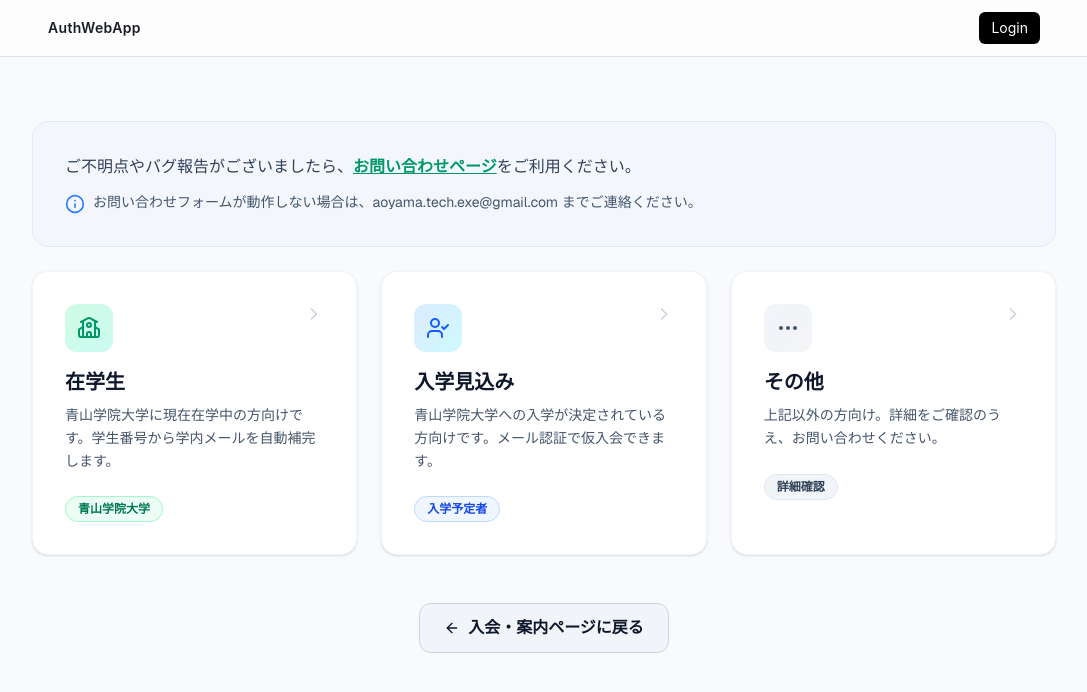
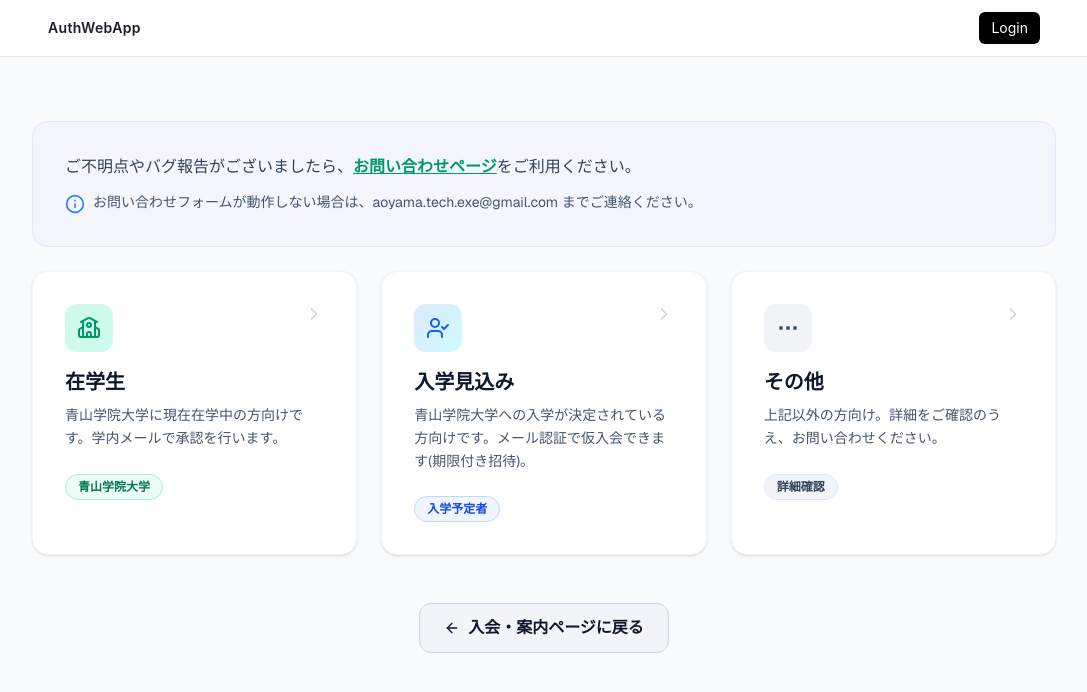
Before and after one commit to digitart-tech-assoc/AuthWebApp, a Next.js app in the folder frontend/: page /join/form in a window 1280 px wide. Shown: the top 692 px of the page, without its empty margins (96-1183 px from the left). Built offline with nearby package versions, Linux system fonts and the light colour scheme; no server answers.

Commit message:
feat: 在学生および入学見込みの説明文を更新

```diff
--- a/frontend/src/app/join/form/page.tsx
+++ b/frontend/src/app/join/form/page.tsx
@@ -40,7 +40,7 @@ export default function JoinFormSelectionPage({ searchParams }: { searchParams?:
                 </div>
                 <h3 className="text-xl font-bold text-slate-900 mb-2">在学生</h3>
                 <p className="text-sm text-slate-600 mb-6 leading-relaxed">
-                  青山学院大学に現在在学中の方向けです。学生番号から学内メールを自動補完します。
+                  青山学院大学に現在在学中の方向けです。学内メールで承認を行います。
                 </p>
                 <div className="inline-block px-3 py-1 rounded-full text-xs font-semibold bg-emerald-50 text-emerald-700 border border-emerald-200">青山学院大学</div>
               </div>
@@ -57,7 +57,7 @@ export default function JoinFormSelectionPage({ searchParams }: { searchParams?:
                 </div>
                 <h3 className="text-xl font-bold text-slate-900 mb-2">入学見込み</h3>
                 <p className="text-sm text-slate-600 mb-6 leading-relaxed">
-                  青山学院大学への入学が決定されている方向けです。メール認証で仮入会できます。
+                  青山学院大学への入学が決定されている方向けです。メール認証で仮入会できます(期限付き招待)。
                 </p>
                 <div className="inline-block px-3 py-1 rounded-full text-xs font-semibold bg-blue-50 text-blue-700 border border-blue-200">入学予定者</div>
               </div>
```
